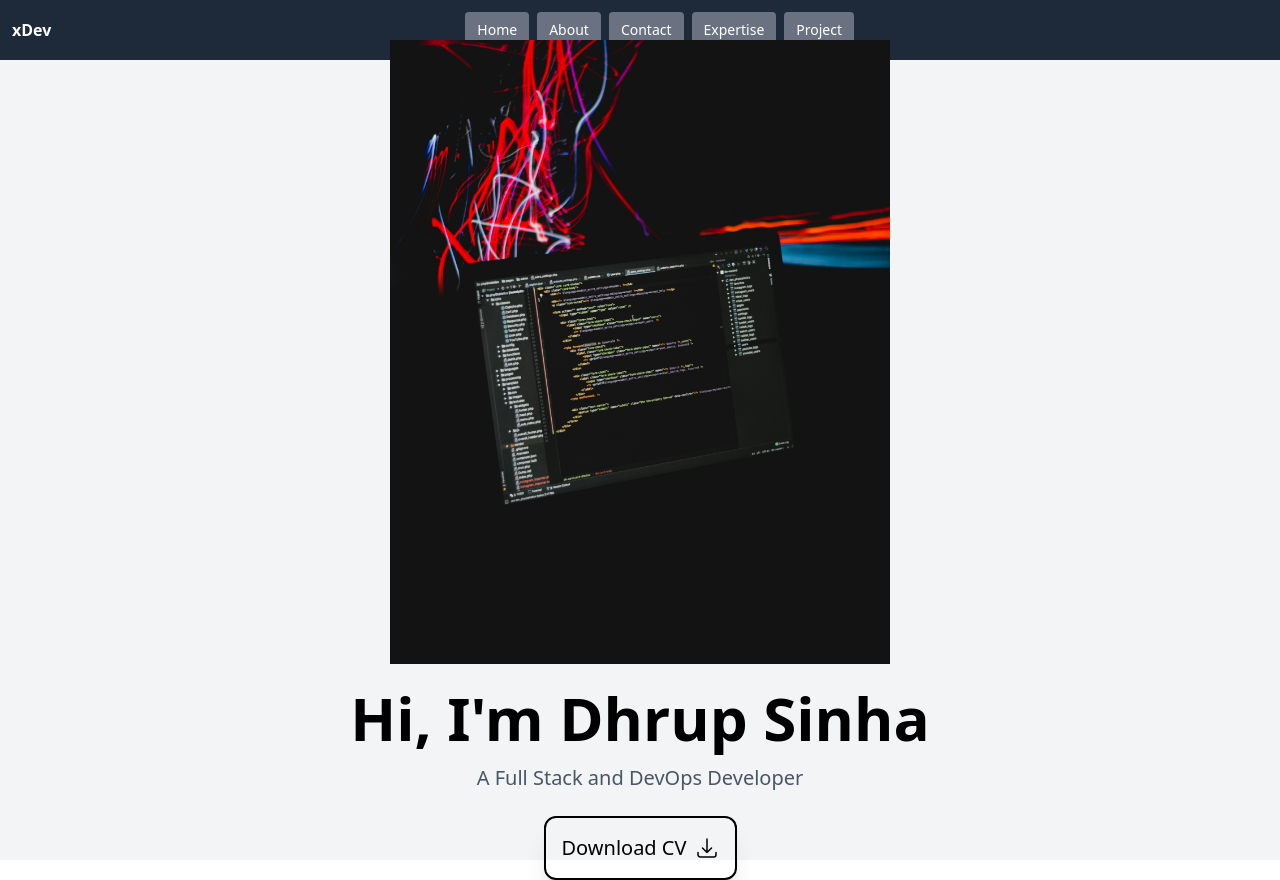
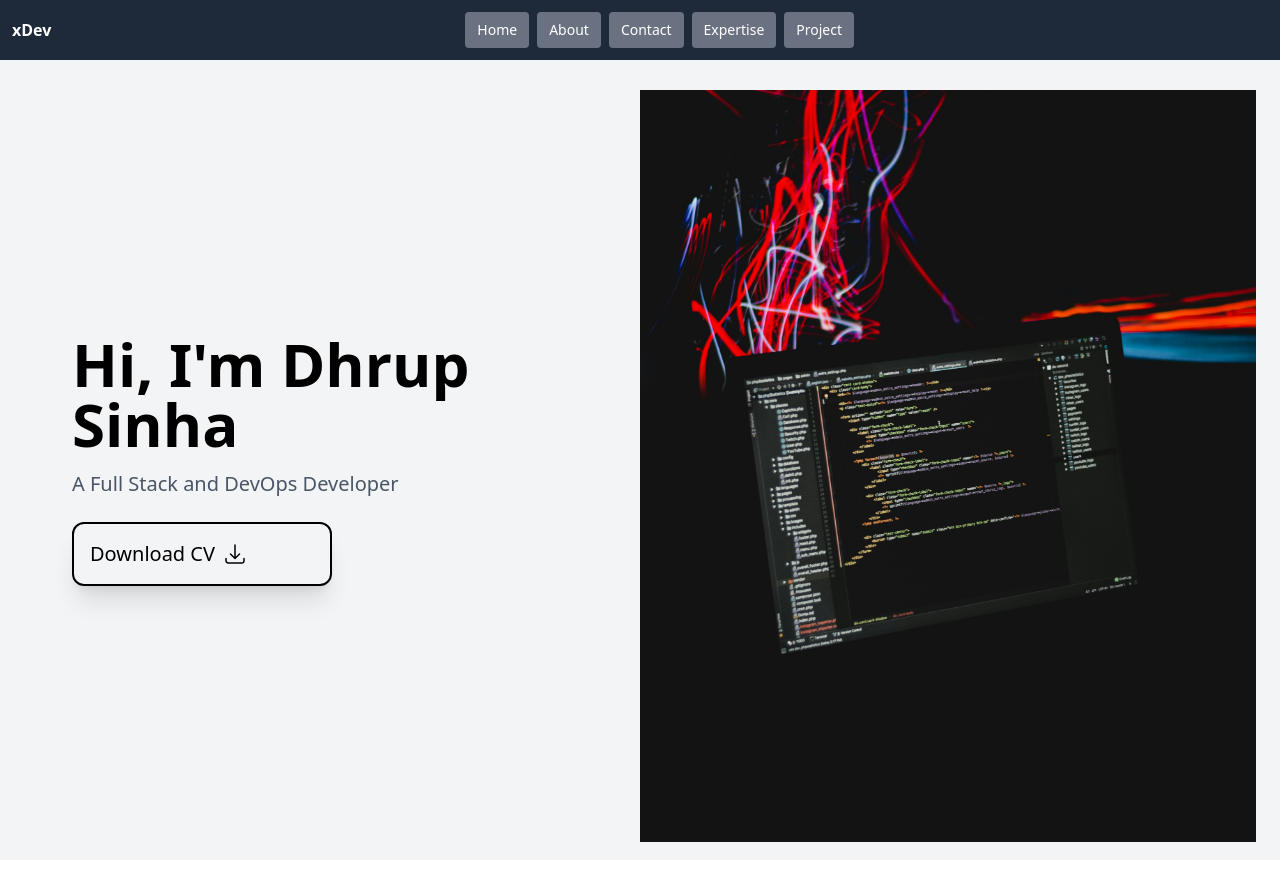
Before and after one commit to luciferdk/Dhrup-Sinha, a Next.js app: page / in a window 1280 px wide. Built offline with nearby package versions, Linux system fonts and the light colour scheme.

Commit message:
now home page is look prtee

```diff
--- a/component/homepage/homepage.tsx
+++ b/component/homepage/homepage.tsx
@@ -2,31 +2,17 @@ import Image from "next/image";
 
 export default function HomePages() {
   return (
-    <div className="h-screen bg-gray-100 flex flex-col md:items-center md:justify-center">
-      {/* Image at the top */}
-      <div className="mb-6">
-        <Image
-          src="/downloadeblfile/altumcode-oZ61KFUQsus-unsplash.jpg"
-          width={500}
-          height={500}
-          alt="Picture of the author"
-        />
-      </div>
-
-      {/* Text Section */}
-      <div className="text-center mb-6">
-        <h1 className="text-4xl md:text-6xl font-bold pb-4">
-          Hi, I'm Dhrup Sinha
-        </h1>
+    <div className="h-screen bg-gray-100 flex flex-col md:flex-row md:items-center md:justify-between p-6">
+      {/* Left Section (Text) */}
+      <div className="md:w-1/2 text-center md:text-left md:p-12">
+        <h1 className="text-4xl md:text-6xl font-bold pb-4">Hi, I'm Dhrup Sinha</h1>
         <p className="text-lg md:text-xl text-gray-600">
           A Full Stack and DevOps Developer
         </p>
-      </div>
-
-      {/* Download Button at the bottom */}
-      <div className="border-2 p-4 hover:bg-blue-500 rounded-xl shadow-xl">
+        {/* Download Button */}
+        <div className="mt-6 border-2 p-4 hover:bg-blue-500 rounded-xl shadow-xl md:w-1/2">
           <a
-          className="flex justify-center items-center text-lg md:text-xl"
+            className="flex justify-center md:justify-start items-center text-lg md:text-xl"
             href="downloadeblfile/DHRUP_KUMAR_SINHA.pdf"
             download="DHRUP_KUMAR_SINHA.pdf"
           >
@@ -48,5 +34,17 @@ export default function HomePages() {
           </a>
         </div>
       </div>
+
+      {/* Right Section (Image) */}
+      <div className="mt-3 md:w-1/2 h-full flex justify-center items-center">
+        <Image
+          src="/downloadeblfile/altumcode-oZ61KFUQsus-unsplash.jpg"
+          width={800}
+          height={800}
+          alt="Picture of the author"
+          className="object-cover w-full h-full"
+        />
+      </div>
+    </div>
   );
 }
```
Lines whose indentation alone changed are shown as unchanged.
